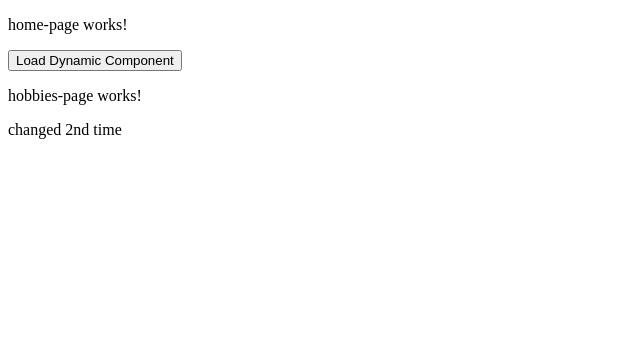
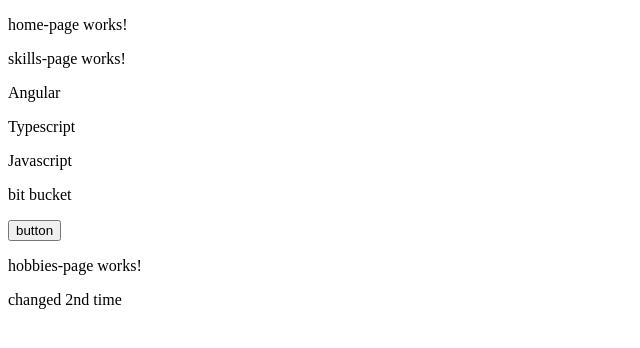
Before and after one commit to AlbertWilliamsW/albert-biodata-app, an Angular app: page / in a window 1280 px wide. Shown: the top 348 px of the page, without its empty margins (0-640 px from the left). Built offline with nearby package versions, Linux system fonts and the light colour scheme.

Commit message:
removed loadComponent method

```diff
--- a/src/app/home-page/home-page.component.html
+++ b/src/app/home-page/home-page.component.html
@@ -1,3 +1,3 @@
 <p>home-page works!</p>
 <ng-container #skillsDynamicContainer></ng-container>
-<button (click)="loadComponent()">Load Dynamic Component</button>
+<!-- <button (click)="loadComponent()">Load Dynamic Component</button> -->
--- a/src/app/home-page/home-page.component.ts
+++ b/src/app/home-page/home-page.component.ts
@@ -1,4 +1,4 @@
-import { Component, NgZone, ViewChild, ViewContainerRef } from '@angular/core';
+import { ChangeDetectorRef, Component, NgZone, ViewChild, ViewContainerRef } from '@angular/core';
 import { SkillsPageComponent } from '../skills-page/skills-page.component';
 
 @Component({
@@ -10,22 +10,20 @@ import { SkillsPageComponent } from '../skills-page/skills-page.component';
 })
 export class HomePageComponent {
 
-  @ViewChild('skillsDynamicContainer', {read: ViewContainerRef, static: false})
+  @ViewChild('skillsDynamicContainer', {read: ViewContainerRef})
   container!: ViewContainerRef;
 
-  constructor(private zone: NgZone) {}
+  constructor(private cdr: ChangeDetectorRef) {}
 
-  loadComponent() {
+  ngAfterViewInit() {
     this.container.clear();
     const skillsPageComponent = this.container.createComponent(SkillsPageComponent);
     skillsPageComponent.instance.skills = ["Angular", 'Typescript', 'Javascript', 'bit bucket'];
     console.log(skillsPageComponent.instance);
-    skillsPageComponent.instance.buttonClickedEvent.subscribe((event) => {
-      this.zone.run(() => {
+    skillsPageComponent?.instance?.buttonClickedEvent?.subscribe((event) => {
       console.log("inside parent subscribe", event);
       alert(event);
     });
-    skillsPageComponent.changeDetectorRef.detectChanges();
-    })
+    this.cdr.detectChanges();
   }
 }
--- a/src/app/skills-page/skills-page.component.ts
+++ b/src/app/skills-page/skills-page.component.ts
@@ -9,8 +9,9 @@ import { Component, EventEmitter, Output } from '@angular/core';
 })
 export class SkillsPageComponent {
   skills: string[] = [];
-  @Output() buttonClickedEvent = new EventEmitter<string>();
+  @Output() buttonClickedEvent = new EventEmitter();
   onButtonClick () {
+    console.log("inside onButtonClick")
     this.buttonClickedEvent.emit('Button Clicked');
   }
 }
```
